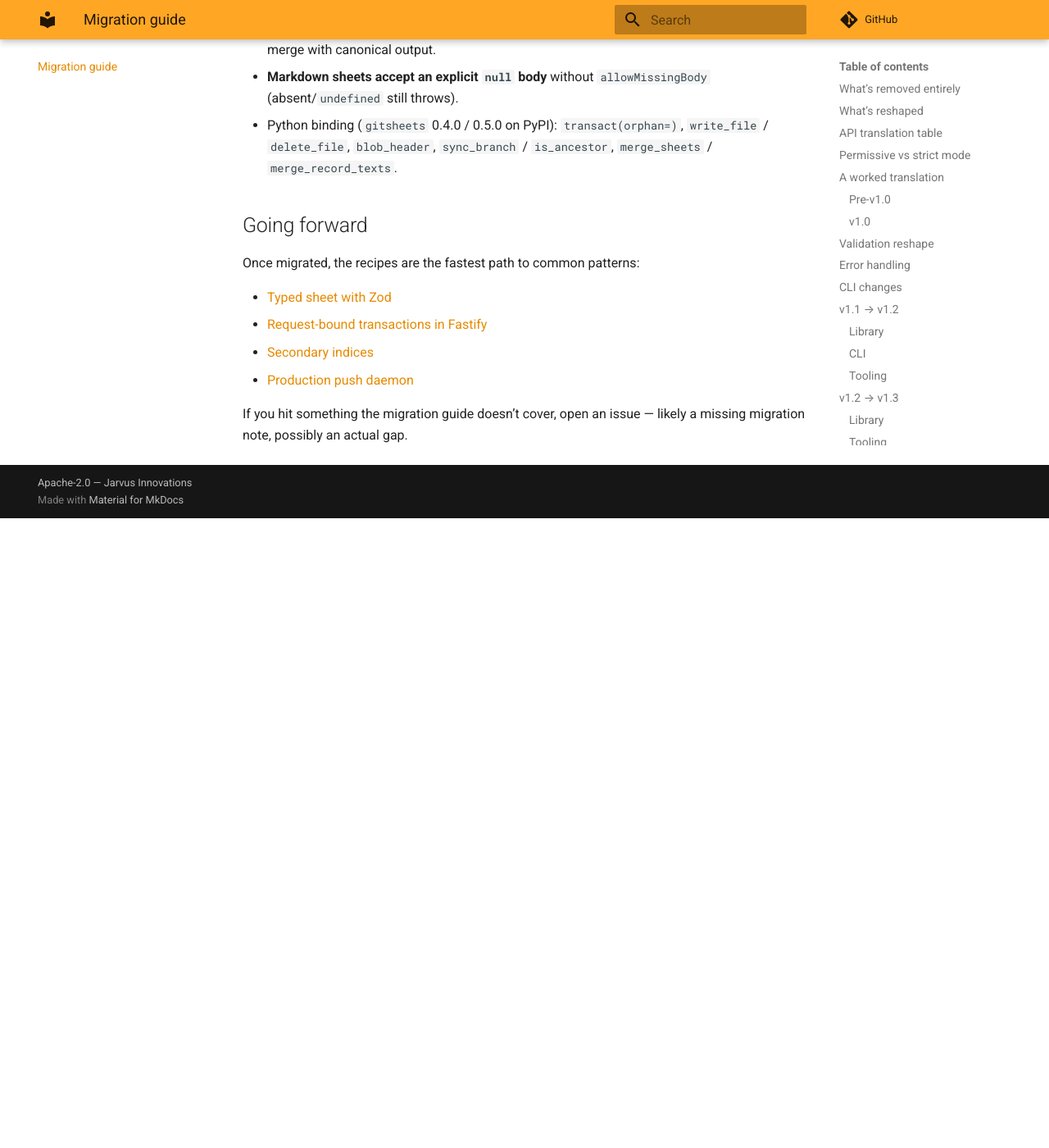
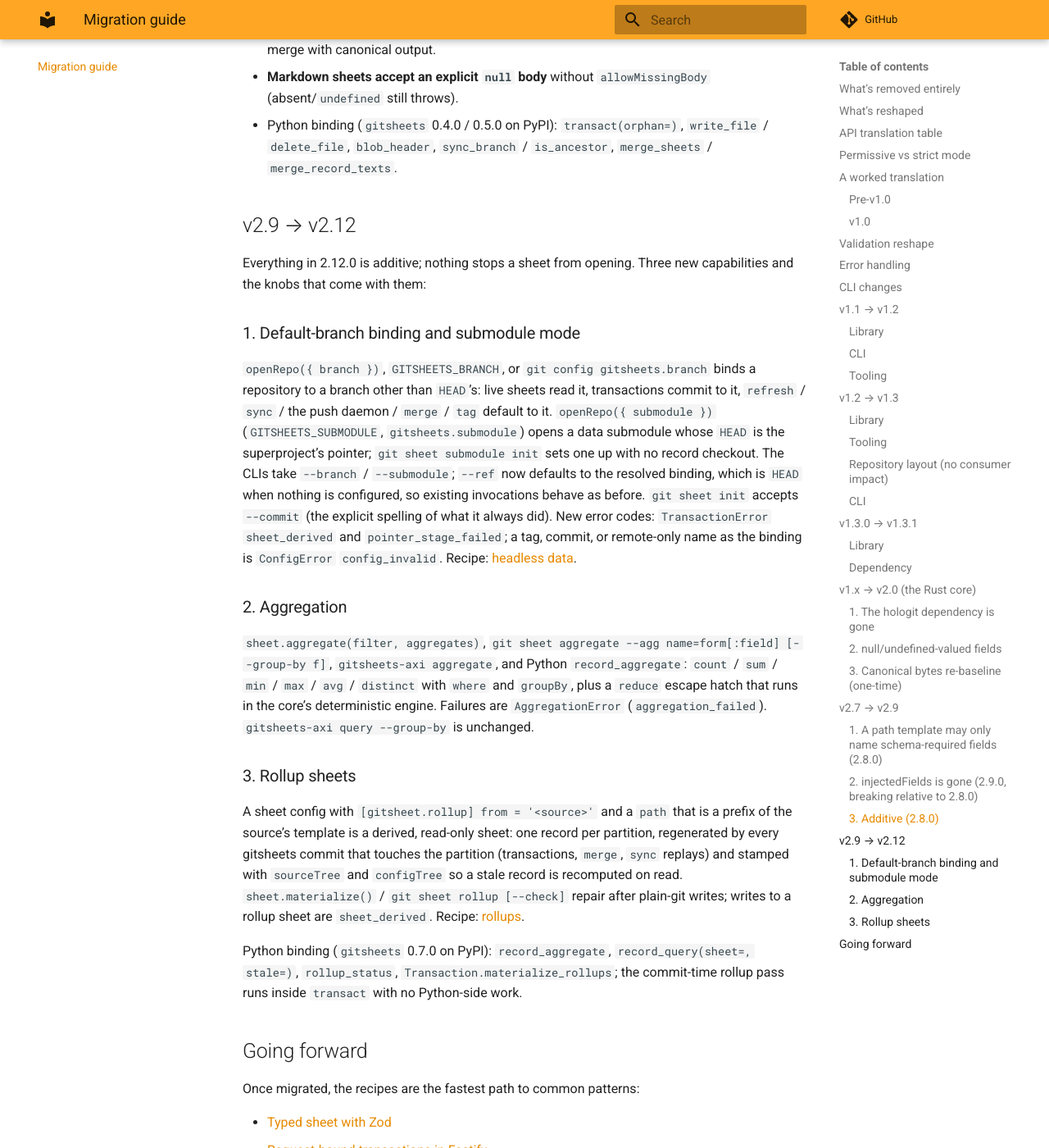
Before and after one commit to JarvusInnovations/gitsheets, an MkDocs documentation site: the page built from docs/migration-guide.md, in a window 1280 px wide and 1400 px high, scrolled down 10938 px. Shown: the whole window at 82% size. Built offline with MkDocs 1.6.1 and Material for MkDocs 9.7.7, drawn with Linux system fonts in a browser that asks for light colours; comment, search, counter and statistics services are not loaded; before the commit the page ends 11570 px from its top, so only the background shows below that.

Commit message:
docs: surface headless data, aggregation, and rollups at the entry points
README pitch + CLI examples, docs index (two new reference lines, both
recipes), concepts (default branch / submodule bindings; drop the stale
hologit sentence), migration guide v2.9 → v2.12 (all additive), quick-start
note on the working-tree surprise, CLAUDE.md spec index and CLI list.

Co-Authored-By: Claude Fable 5.1 <noreply@anthropic.com>

````diff
--- a/docs/concepts.md
+++ b/docs/concepts.md
@@ -4,7 +4,7 @@ The vocabulary every consumer needs. Read this before the API reference or recip
 
 ## Repository
 
-A git repository that contains gitsheets-managed data. Opened with `openRepo({ gitDir? })`. The library reads and writes git objects through the underlying `git` CLI (via hologit).
+A git repository that contains gitsheets-managed data. Opened with `openRepo({ gitDir? })`. The library reads and writes git objects through its Rust core (gitoxide), shelling out to `git` only for push, fetch, and a few porcelain operations.
 
 A repository can contain ordinary code, docs, or anything else — gitsheets only cares about paths under `.gitsheets/` (sheet configs) and the data paths each sheet declares.
 
@@ -16,6 +16,15 @@ const repo = await openRepo({ gitDir: '/path/to/.git' }); // explicit
 ```
 
 Fresh repositories (no commits yet) are supported.
+
+Every repository is bound to a **default branch** — the branch its sheets read, its transactions commit to, and `sync` / the push daemon / `merge` target. By default that is `HEAD`'s branch. Two bindings keep records **off the branch you check out**, so no working tree of records can drift from the ref:
+
+```typescript
+const repo = await openRepo({ branch: 'data' });      // an orphan data branch, or a bare data clone's branch
+const repo = await openRepo({ submodule: 'data' });   // a data submodule: its HEAD is the superproject's managed pointer
+```
+
+Both resolve like any git setting — option, then `GITSHEETS_BRANCH` / `GITSHEETS_SUBMODULE`, then `gitsheets.branch` / `gitsheets.submodule` in git config — and the CLIs take `--branch` / `--submodule`. See the [headless data recipe](recipes/headless-data.md).
 
 ## Sheet
 
@@ -316,3 +325,5 @@ This isn't a feature gitsheets builds — it's the *substrate* gitsheets sits on
 - [API reference](api.md)
 - [CLI reference](cli.md)
 - The [recipes](README.md#recipes) for concrete consumer-level examples
+- [Headless data](recipes/headless-data.md) — default branch and submodule mode in practice
+- [Rollups](recipes/rollups.md) — stored per-partition aggregates
--- a/docs/migration-guide.md
+++ b/docs/migration-guide.md
@@ -347,6 +347,24 @@ Why: a record missing a template field can never be stored (`path_render_failed`
 - **Markdown sheets accept an explicit `null` body** without `allowMissingBody` (absent/`undefined` still throws).
 - Python binding (`gitsheets` 0.4.0 / 0.5.0 on PyPI): `transact(orphan=)`, `write_file` / `delete_file`, `blob_header`, `sync_branch` / `is_ancestor`, `merge_sheets` / `merge_record_texts`.
 
+## v2.9 → v2.12
+
+Everything in 2.12.0 is additive; nothing stops a sheet from opening. Three new capabilities and the knobs that come with them:
+
+### 1. Default-branch binding and submodule mode
+
+`openRepo({ branch })`, `GITSHEETS_BRANCH`, or `git config gitsheets.branch` binds a repository to a branch other than `HEAD`'s: live sheets read it, transactions commit to it, `refresh` / `sync` / the push daemon / `merge` / `tag` default to it. `openRepo({ submodule })` (`GITSHEETS_SUBMODULE`, `gitsheets.submodule`) opens a data submodule whose `HEAD` is the superproject's pointer; `git sheet submodule init` sets one up with no record checkout. The CLIs take `--branch` / `--submodule`; `--ref` now defaults to the resolved binding, which is `HEAD` when nothing is configured, so existing invocations behave as before. `git sheet init` accepts `--commit` (the explicit spelling of what it always did). New error codes: `TransactionError` `sheet_derived` and `pointer_stage_failed`; a tag, commit, or remote-only name as the binding is `ConfigError` `config_invalid`. Recipe: [headless data](recipes/headless-data.md).
+
+### 2. Aggregation
+
+`sheet.aggregate(filter, aggregates)`, `git sheet aggregate --agg name=form[:field] [--group-by f]`, `gitsheets-axi aggregate`, and Python `record_aggregate`: `count` / `sum` / `min` / `max` / `avg` / `distinct` with `where` and `groupBy`, plus a `reduce` escape hatch that runs in the core's deterministic engine. Failures are `AggregationError` (`aggregation_failed`). `gitsheets-axi query --group-by` is unchanged.
+
+### 3. Rollup sheets
+
+A sheet config with `[gitsheet.rollup] from = '<source>'` and a `path` that is a prefix of the source's template is a derived, read-only sheet: one record per partition, regenerated by every gitsheets commit that touches the partition (transactions, `merge`, `sync` replays) and stamped with `sourceTree` and `configTree` so a stale record is recomputed on read. `sheet.materialize()` / `git sheet rollup [--check]` repair after plain-git writes; writes to a rollup sheet are `sheet_derived`. Recipe: [rollups](recipes/rollups.md).
+
+Python binding (`gitsheets` 0.7.0 on PyPI): `record_aggregate`, `record_query(sheet=, stale=)`, `rollup_status`, `Transaction.materialize_rollups`; the commit-time rollup pass runs inside `transact` with no Python-side work.
+
 ## Going forward
 
 Once migrated, the recipes are the fastest path to common patterns:
@@ -355,5 +373,7 @@ Once migrated, the recipes are the fastest path to common patterns:
 - [Request-bound transactions in Fastify](recipes/request-bound-transactions.md)
 - [Secondary indices](recipes/secondary-indices.md)
 - [Production push daemon](recipes/production-push-daemon.md)
+- [Headless data](recipes/headless-data.md)
+- [Rollups](recipes/rollups.md)
 
 If you hit something the migration guide doesn't cover, open an issue — likely a missing migration note, possibly an actual gap.
````
Also changed, not shown: CLAUDE.md (+5 -1 lines), README.md (+11 -0 lines), docs/README.md (+5 -1 lines), docs/quick-start.md (+6 -0 lines).
